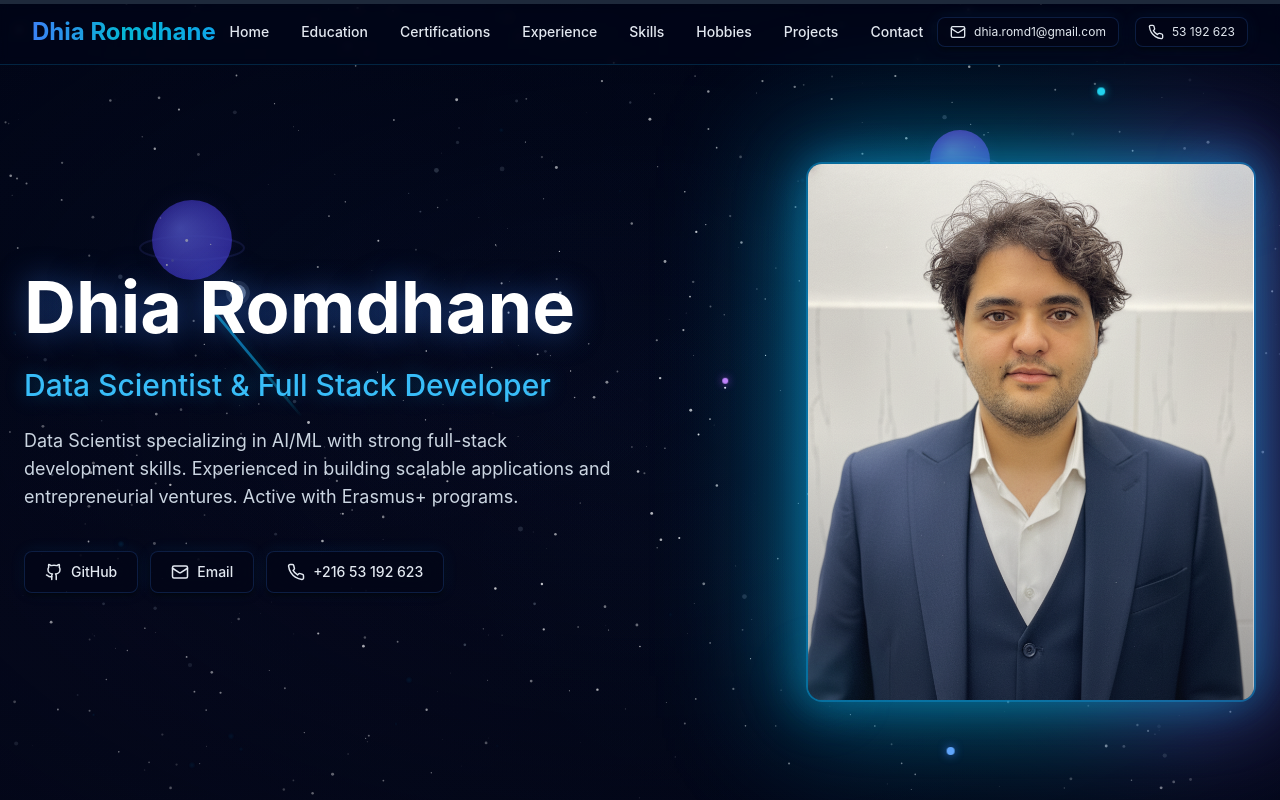
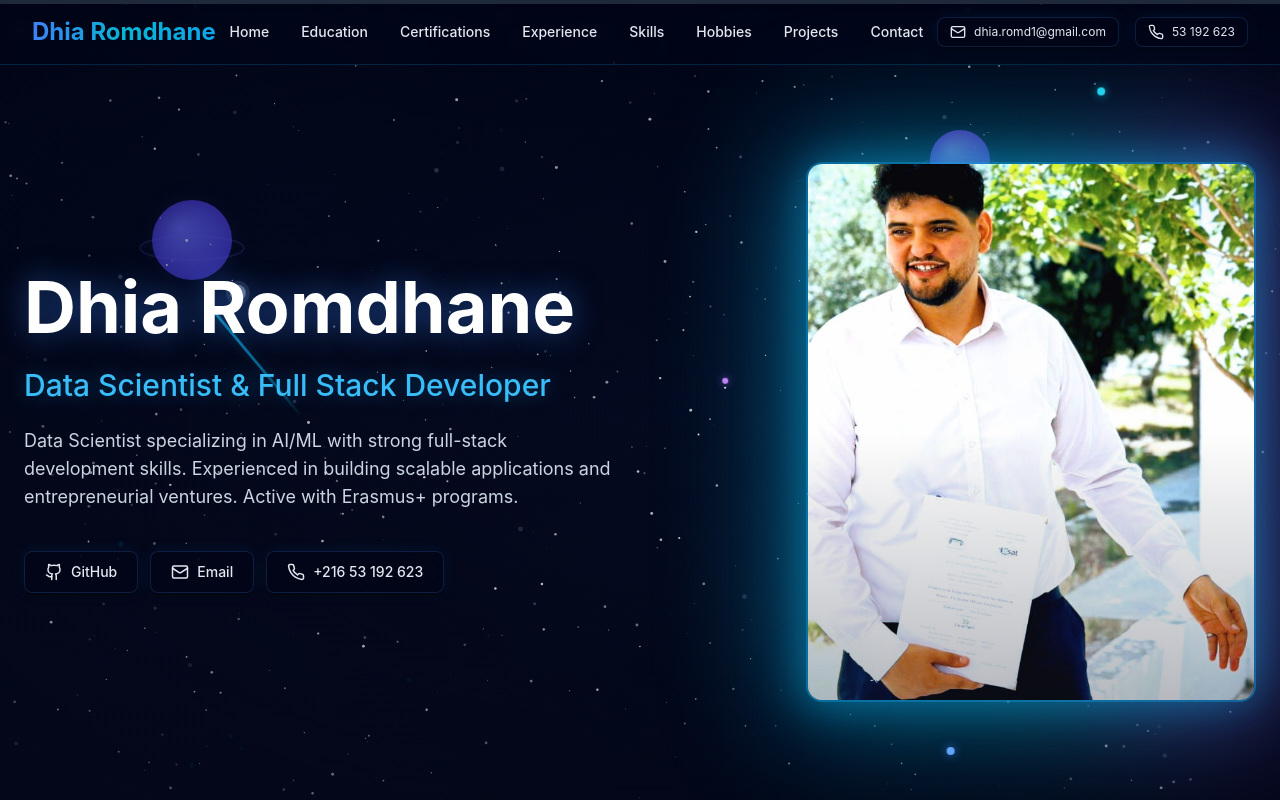
Before and after one commit to dhia10/portfolio, a React (Vite) app: page / in a window 1280 px wide. Shown: the top 800 px of the page. Built offline with nearby package versions, Linux system fonts and the light colour scheme.

Commit message:
Update profile photo to new me.jpeg and add portfolio content documents

```diff
--- a/src/components/Hero.jsx
+++ b/src/components/Hero.jsx
@@ -92,7 +92,7 @@ const Hero = () => {
                      background: 'linear-gradient(135deg, rgba(14, 165, 233, 0.05), rgba(6, 182, 212, 0.05))'
                    }}>
                 <img
-                  src="/me.png"
+                  src="/me.jpeg"
                   alt={personalInfo.name}
                   className="w-full h-full object-cover"
                   style={{ aspectRatio: '1/1.2' }}
```
Also changed, not shown: PORTFOLIO_CONTENT.txt (added), public/me.png, 1 other file (tests, documents, lock files or other folders).
